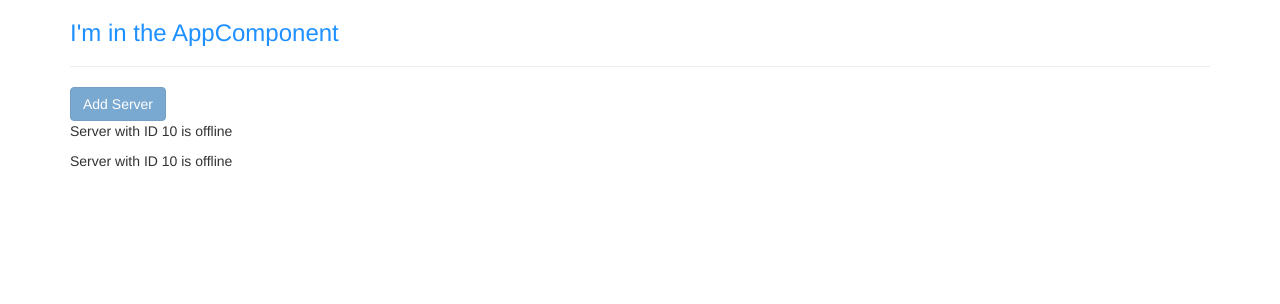
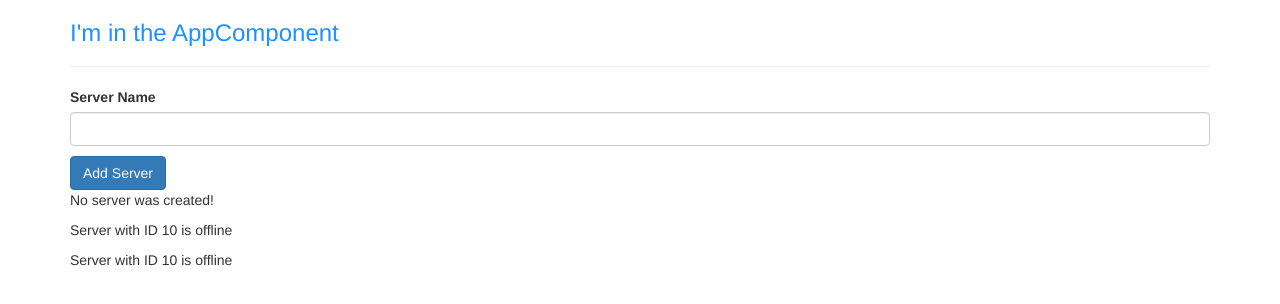
Before and after one commit to tunggvu/udemy-app, an Angular app: page / in a window 1280 px wide. Shown: the top 304 px of the page. Built offline with nearby package versions, Linux system fonts and the light colour scheme.

Commit message:
Passing and Using data with event binding

```diff
--- a/src/app/servers/servers.component.html
+++ b/src/app/servers/servers.component.html
@@ -1,3 +1,11 @@
-<button type="button" class="btn btn-primary" [disabled]="allowNewServer">Add Server</button>
+<label>Server Name</label>
+<input type="text" class="form-control" name=""
+  (input)="onUpdateServerName($event)">
+<p>{{serverName}}</p>
+<button type="button" class="btn btn-primary"
+  [disabled]="!allowNewServer"
+  (click)="onCreateServer()">Add Server</button>
+<!-- <p [innerText]="allowNewServer"></p> -->
+<p>{{serverCreationStatus}}</p>
 <app-server></app-server>
 <app-server></app-server>
--- a/src/app/servers/servers.component.ts
+++ b/src/app/servers/servers.component.ts
@@ -7,6 +7,8 @@
 })
 export class ServersComponent implements OnInit {
   allowNewServer = false;
+  serverCreationStatus = 'No server was created!';
+  serverName = '';
 
   constructor() {
     setTimeout(() => {
@@ -17,4 +19,11 @@
   ngOnInit() {
   }
 
+  onCreateServer(){
+    this.serverCreationStatus = 'Server was created!'
+  }
+
+  onUpdateServerName(event: any){
+    this.serverName = (<HTMLInputElement>event.target).value;
+  }
 }
```
